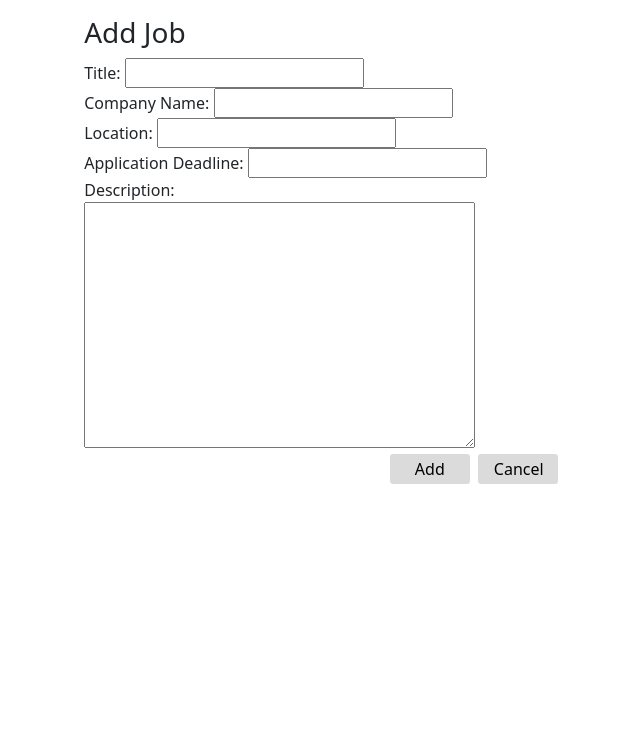
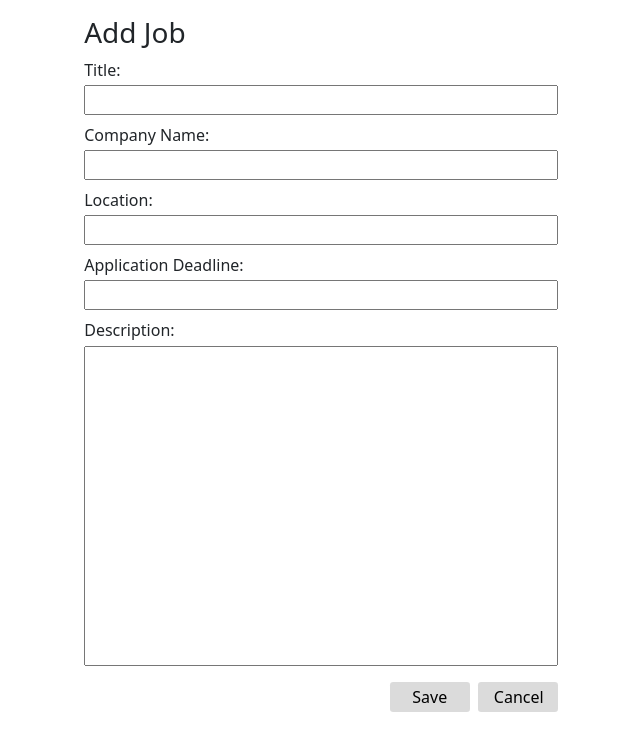
Before and after one commit to chrisMartinezDev/django-job-board-web-application, a Django app: page /add_job/ in a window 1280 px wide. Shown: the top 751 px of the page, without its empty margins (319-959 px from the left). Run offline with Django 5.2, Linux system fonts and the light colour scheme.

Commit message:
(Task) Updating django form styling for the JobForm and ApplicationForm

```diff
--- a/app_jobBoard/forms.py
+++ b/app_jobBoard/forms.py
@@ -5,22 +5,22 @@ from .models import Job, Application
 # Create your forms here.
 
 class JobForm(ModelForm):
-    title = forms.CharField()
-    companyName = forms.CharField(label="Company Name")
-    location = forms.CharField()
-    applicationDeadline = forms.DateField(label="Application Deadline")
-    description = forms.CharField(widget = forms.Textarea())
+    title = forms.CharField(widget=forms.TextInput(attrs={'class': 'job-form-input'}))
+    companyName = forms.CharField(label="Company Name", widget=forms.TextInput(attrs={'class': 'job-form-input'}))
+    location = forms.CharField(widget=forms.TextInput(attrs={'class': 'job-form-input'}))
+    applicationDeadline = forms.DateField(label="Application Deadline", widget=forms.TextInput(attrs={'class': 'job-form-input'}))
+    description = forms.CharField(widget = forms.Textarea(attrs={'class': 'job-form-input-textarea'}))
 
     class Meta:
         model = Job
         fields = ["title", "companyName", "location", "applicationDeadline", "description"]
 
 class ApplicationForm(ModelForm):
-    firstName = forms.CharField(label="First Name")
-    lastName = forms.CharField(label="Last Name")
-    emailAddress = forms.CharField(label="Email Address")
-    phoneNumber = forms.CharField(label="Phone Number")
-    resume = forms.FileField(label="Resume")
+    firstName = forms.CharField(label="First Name", widget=forms.TextInput(attrs={'class': 'application-form-input'}))
+    lastName = forms.CharField(label="Last Name", widget=forms.TextInput(attrs={'class': 'application-form-input'}))
+    emailAddress = forms.CharField(label="Email Address", widget=forms.TextInput(attrs={'class': 'application-form-input'}))
+    phoneNumber = forms.CharField(label="Phone Number", widget=forms.TextInput(attrs={'class': 'application-form-input'}))
+    resume = forms.FileField(label="Resume", widget=forms.FileInput(attrs={'class': 'application-form-input'}))
 
     class Meta:
         model = Application
--- a/app_jobBoard/static/style.css
+++ b/app_jobBoard/static/style.css
@@ -248,18 +241,29 @@ body {
     width: 40%;
 }
 
-.add-job-form-inputs {
+.job-form-container {
     display: flex;
     flex-direction: column;
+    justify-content: space-between;
+    height: 38rem;
 }
 
-.add-job-form-inputs > label {
-    margin-bottom: .2rem;
+.job-form-input {
+    display: flex;
+    flex-direction: column;
+    justify-content: space-between;
+    width: 100%;
+    margin-top: .2rem;
 }
 
-.add-job-form-inputs > input,
-.add-job-form-inputs > textarea {
-    margin-bottom: 1rem;
+.job-form-input-textarea {
+    display: flex;
+    flex-direction: column;
+    justify-content: space-between;
+    width: 100%;
+    height: 20rem;
+    resize: none;
+    margin-top: .2rem;
 }
 
 .job-input-application-deadline {
@@ -276,6 +280,7 @@ body {
     display: flex;
     flex-direction: row;
     justify-content: flex-end;
+    margin-top: 1rem;
 }
 
 .btn-delete-job {
--- a/app_jobBoard/templates/addEditJob.html
+++ b/app_jobBoard/templates/addEditJob.html
@@ -10,10 +10,12 @@
             <form action="{% url 'Add Job' %}" method="post" id="addJobForm">
                 {% csrf_token %}
 
-                {{ jobForm }}
+                <div class="job-form-container">
+                    {{ jobForm }}
+                </div>
 
                 <div class="btn-container">
-                    <input type="submit" value="Add" form="addJobForm" class="btn-submit-job"/>
+                    <input type="submit" value="Save" form="addJobForm" class="btn-submit-job"/>
 
                     <a href="{% url 'Home Page' %}" class="btn-cancel-anchor">
                         <button class="btn-cancel-job" type="button">Cancel</button>
@@ -30,7 +32,9 @@
             <form action="{% url 'Edit Job' job.id %}" method="post" id="addJobForm">
                 {% csrf_token %}
 
-                {{ jobForm }}
+                <div class="job-form-container">
+                    {{ jobForm }}
+                </div>
 
                 <div class="btn-container">
                     <a href="{% url 'Delete Job' job.id %}">
--- a/app_jobBoard/templates/applyToJob.html
+++ b/app_jobBoard/templates/applyToJob.html
@@ -8,7 +8,9 @@
         <form action="{% url 'Apply to Job' job.id %}" method="post" id="applyToJobForm" enctype="multipart/form-data">
             {% csrf_token %}
 
-            {{ applicationForm }}
+            <div class="application-form-container">
+                {{ applicationForm }}
+            </div>
 
             <div class="btn-container">
                 <input type="submit" value="Submit" form="applyToJobForm" class="btn-submit-application"/>
```
Also changed, not shown: other parts of app_jobBoard/static/style.css (+20 -12 lines), db.sqlite3.
